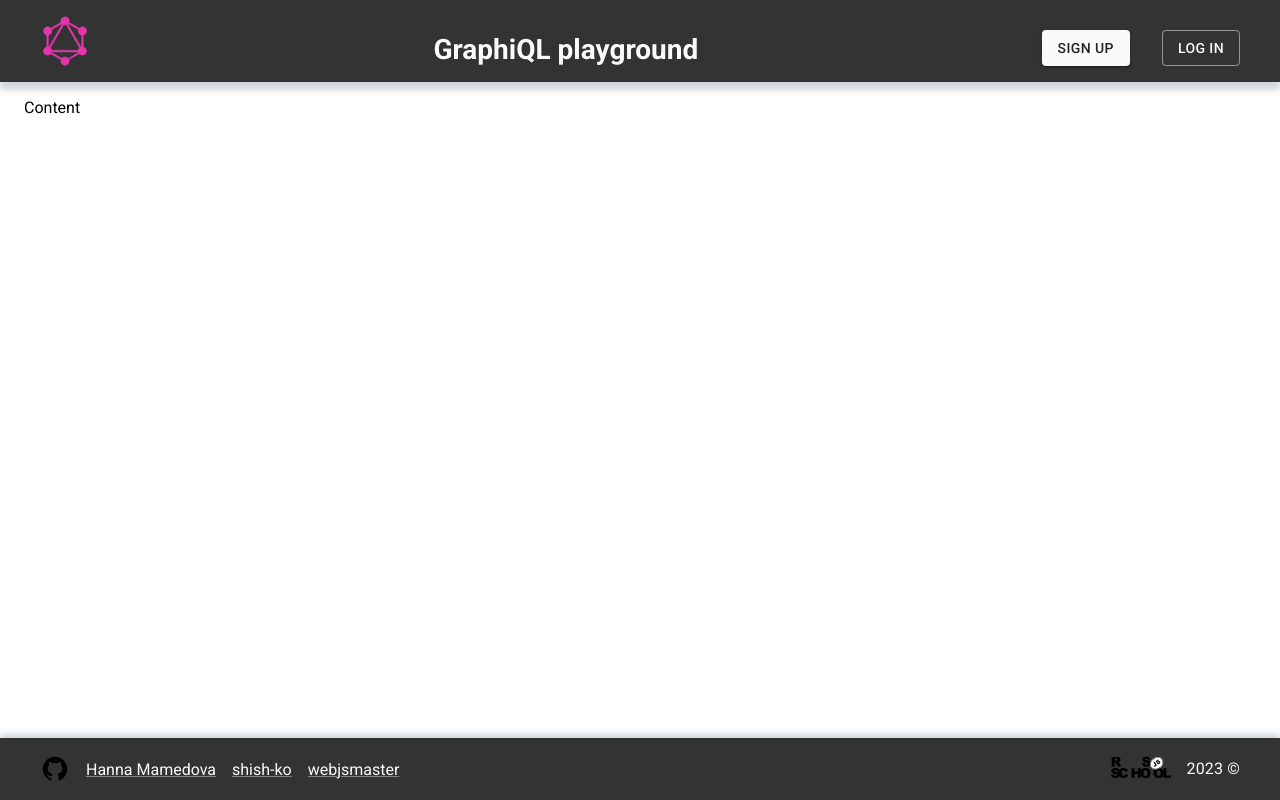
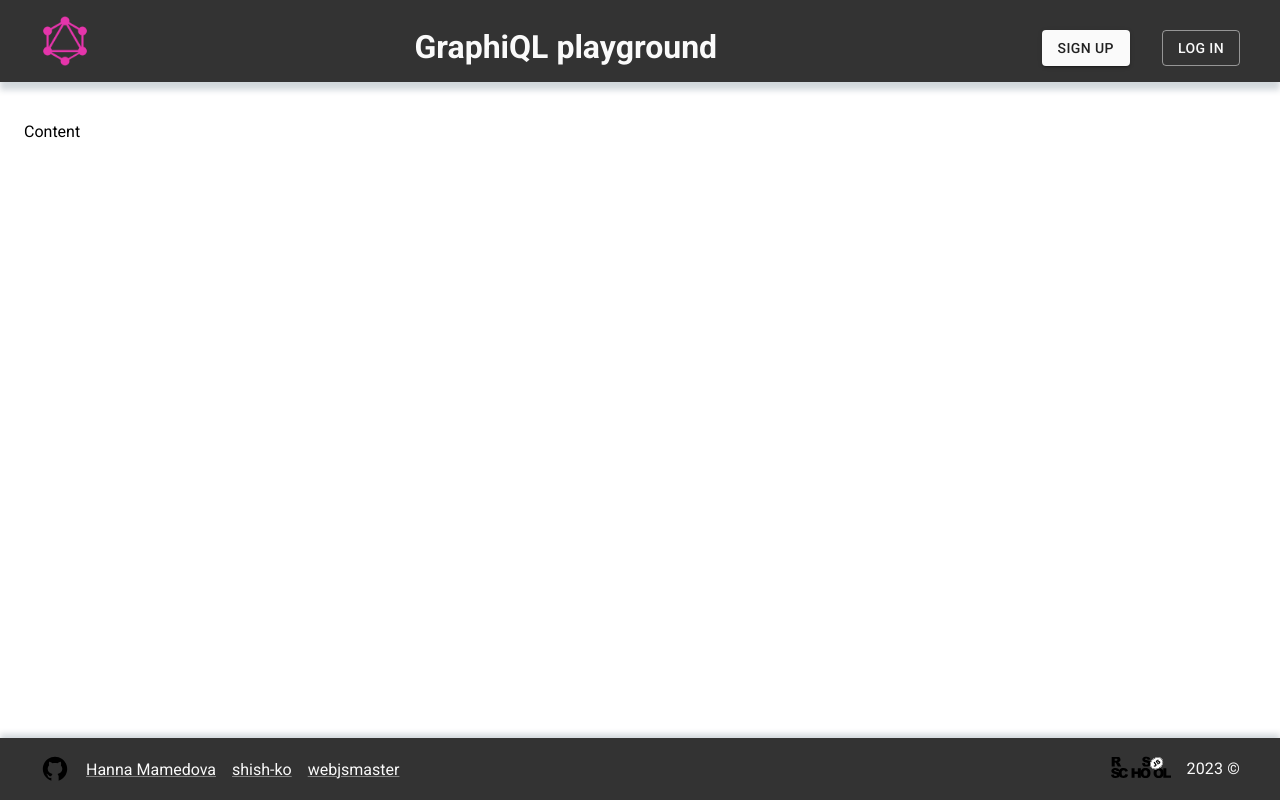
Before and after one commit to shish-ko/graphiql-app, a React (Vite) app: page / in a window 1280 px wide. Built offline with nearby package versions, Linux system fonts and the light colour scheme.

Commit message:
fix: fix header and paddings adaptivity

```diff
--- a/src/pages/DefaultUI/DefaultUI.tsx
+++ b/src/pages/DefaultUI/DefaultUI.tsx
@@ -11,7 +11,7 @@ export const DefaultUi: React.FC = () => {
   return (
     <>
       <Header />
-      <Container sx={{ flexGrow: 1, py: 2 }}>
+      <Container sx={{ flexGrow: 1, py: 5 }}>
         <Outlet />
       </Container>
       <Footer />
--- a/src/theme/Theme.ts
+++ b/src/theme/Theme.ts
@@ -1,7 +1,7 @@
 import { createTheme, responsiveFontSizes } from '@mui/material';
 import { grey } from '@mui/material/colors';
 
-export const appTheme = createTheme({
+export let appTheme = createTheme({
   breakpoints: {
     values: {
       xs: 0,
@@ -22,11 +22,13 @@ export const appTheme = createTheme({
   typography: {
     title: {
       color: grey[50],
-      fontSize: '1.75rem',
+      fontSize: '2rem',
       fontWeight: 'bolder',
     },
   },
 });
+
+appTheme = responsiveFontSizes(appTheme);
 
 declare module '@mui/material/styles' {
   interface TypographyVariants {
```
